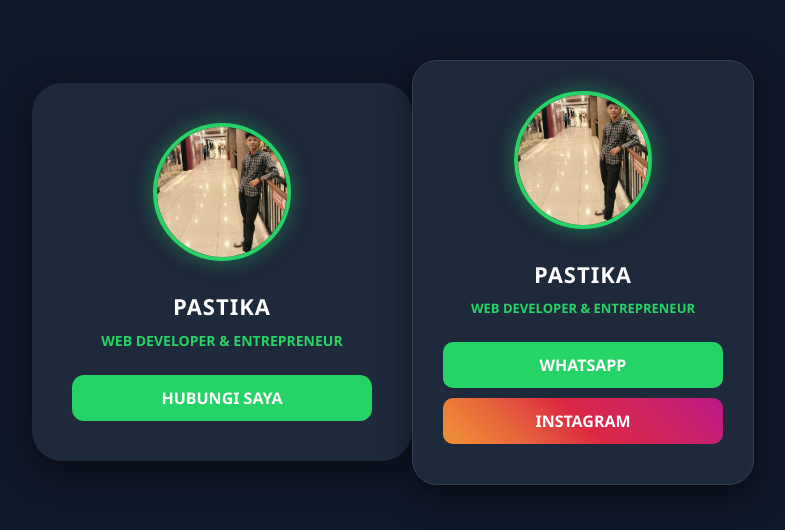
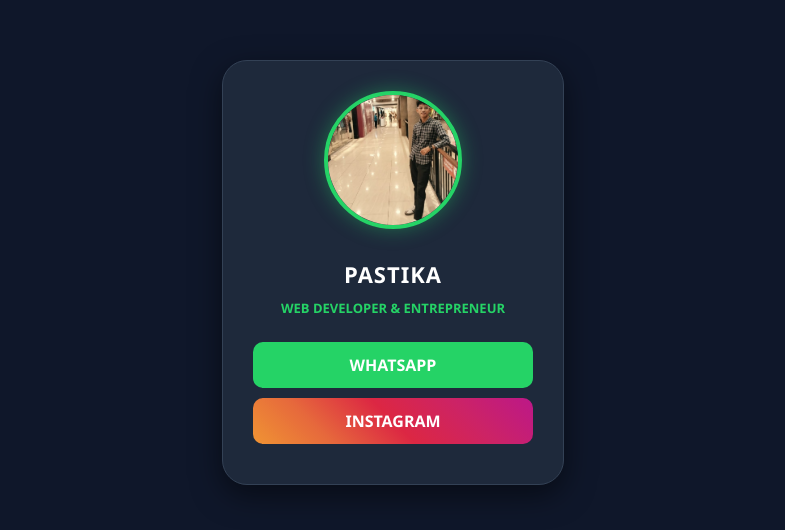
Before and after one commit to Pastika-com/Pastika-com.github.io, a plain HTML site: page index.html in a window 1280 px wide. Shown: the part 128-658 px from the top of the page, without its empty margins (247-1032 px from the left). Drawn offline with Linux system fonts and the light colour scheme.

Commit message:
Update index.html

```diff
--- a/index.html
+++ b/index.html
@@ -1,110 +1,4 @@
 <!DOCTYPE html>
-<html lang="id">
-<head>
-    <meta charset="UTF-8">
-    <meta name="viewport" content="width=device-width, initial-scale=1.0">
-    <meta name="description" content="Kartu Nama Digital Pastika - Professional Web Developer">
-    <title>Pastika | Professional Profile</title>
-
-    <style>
-        body {
-            font-family: 'Segoe UI', sans-serif;
-            background: #0f172a;
-            color: white;
-            display: flex;
-            justify-content: center;
-            align-items: center;
-            height: 100vh;
-            margin: 0;
-        }
-        .container {
-            text-align: center;
-            background: #1e293b;
-            padding: 40px;
-            border-radius: 30px;
-            box-shadow: 0 10px 30px rgba(0,0,0,0.5);
-            width: 300px;
-        }
-        .profile-img {
-            width: 120px;
-            height: 120px;
-            border-radius: 50%;
-            border: 4px solid #25D366;
-            object-fit: cover;
-            margin-bottom: 20px;
-        }
-        h1 { margin: 10px 0; font-size: 24px; letter-spacing: 2px; }
-
-        /* Bagian ini yang kita ubah sambutannya */
-        .status {
-            color: #25D366;
-            margin-bottom: 25px;
-            font-weight: bold;
-            font-size: 14px;
-            text-transform: uppercase;
-        }
-
-        .btn-wa {
-            background: #25D366;
-            color: white;
-            padding: 12px 25px;
-            text-decoration: none;
-            border-radius: 12px;
-            display: block;
-            font-weight: bold;
-            transition: 0.3s;
-        }
-        .btn-wa:hover {
-            transform: scale(1.05);
-            background: #128C7E;
-        }
-    </style>
-</head>
-<body>
-
-    <div class="container">
-        <img src="foto-pastika.jpg" alt="Foto Pastika" class="profile-img">
-
-        <h1>PASTIKA</h1>
-
-        <div class="status">Web Developer & Entrepreneur</div>
-
-        <a href="https://wa.me/6285971867820" class="btn-wa">HUBUNGI SAYA</a>
-    </div>
-
-</body>
-</html><style>
-    /* Tambahkan ini di dalam bagian <style> yang sudah ada */
-    .profile-img {
-        width: 150px;
-        height: 150px;
-        border-radius: 50%;
-        border: 4px solid #25D366;
-        object-fit: cover;
-        margin-bottom: 20px;
-        /* Efek cahaya glow */
-        box-shadow: 0 0 20px #25D366;
-        transition: 0.5s;
-    }
-
-    .profile-img:hover {
-        transform: scale(1.1);
-        box-shadow: 0 0 40px #25D366;
-    }
-
-    body {
-        /* Efek background gradasi bergerak */
-        background: linear-gradient(-45deg, #0f172a, #1e293b, #0f172a, #25D366);
-        background-size: 400% 400%;
-        animation: gradient 15s ease infinite;
-    }
-
-    @keyframes gradient {
-        0% { background-position: 0% 50%; }
-        50% { background-position: 100% 50%; }
-        100% { background-position: 0% 50%; }
-    }
-</style><!DOCTYPE html>
 <html lang="id">
 <head>
     <meta charset="UTF-8">
```
